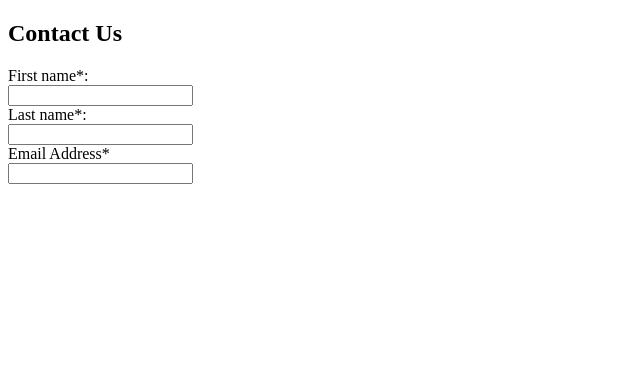
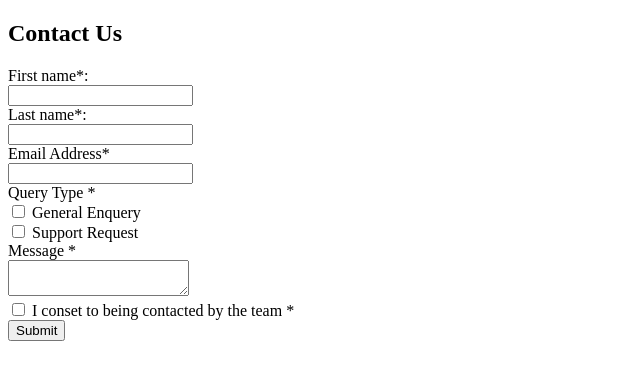
Before and after one commit to andresLedema/FirstRepoMaquetado, a plain HTML site: page index.html in a window 1280 px wide. Shown: the whole page, without its empty margins (0-640 px from the left). Drawn offline with Linux system fonts and the light colour scheme.

Commit message:
chore: Html done

```diff
--- a/index.html
+++ b/index.html
@@ -16,10 +16,42 @@
                 <input type="text" id="lname" name="lname">
               </form>
         </div>
-        <form>
-            <label for="emailAddress">Email Address*</label><br>
-            <input type="email" id="emailAddreess" name="emailAddress"
-        </form>
+        <div>
+            <form>
+                <label for="emailAddress">Email Address*</label><br>
+                <input type="email" id="emailAddreess" name="emailAddress">
+            </form>
+        </div>
+        <div>
+            <form>
+                <label for="Query Type">Query Type *</label><br>
+                <div>
+                    <input type="checkbox" id="GeneralEnquery">
+                    <label for="GenerealEnquery">General Enquery</label>
+                </div>
+                <div>
+                    <input type="checkbox" id="SupportRequest">
+                    <label for="SupportRequest">Support Request</label>
+                </div>
+            </form>
+        </div>
+        <div>
+            <form>
+                <label for="Message">Message *</label><br>
+                <textarea name="Message" id="Message"></textarea>
+            </form>
+        </div>
+        <div>
+            <form>
+                <input type="checkbox" id="Iagree">
+                <label for="Iagree">I conset to being contacted by the team *</label>
+            </form>
+        </div>
+        <div>
+            <form>
+                <input type="submit">
+            </form>
+        </div>
     </div>
 </body>
 </html>
```
